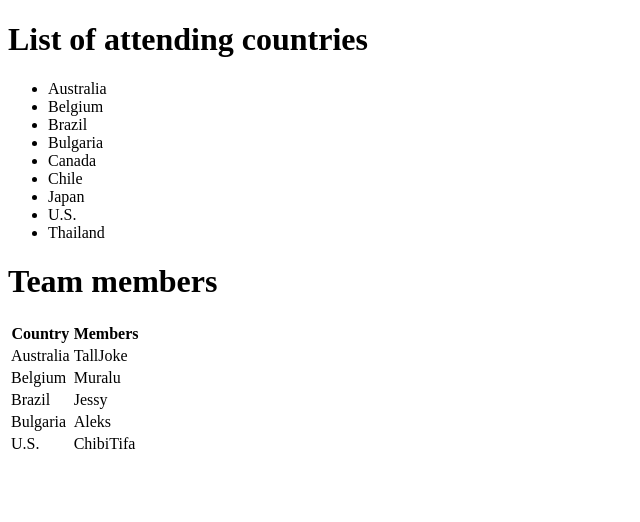
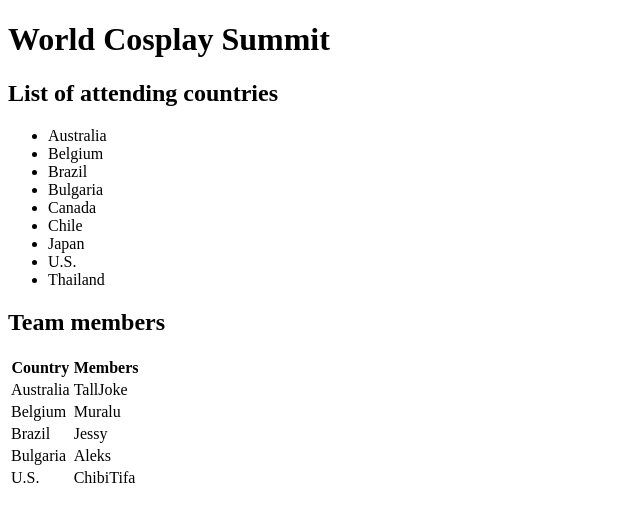
Before and after one commit to Nonkid/SecondWebsite, a plain HTML site: page moreinfo.asp/index.html in a window 1280 px wide. Shown: the whole page, without its empty margins (0-640 px from the left). Drawn offline with Linux system fonts and the light colour scheme.

Commit message:
Update index.html

```diff
--- a/moreinfo.asp/index.html
+++ b/moreinfo.asp/index.html
@@ -4,7 +4,8 @@
  <title>World Cosplay Summit</title>
  </head>
  <body>
- <h1>List of attending countries</h1>
+   <h1>World Cosplay Summit</h1>
+ <h2>List of attending countries</h2>
  <p>
  <ul>
  <li>Australia</li>
@@ -18,7 +19,7 @@
  <li>Thailand</li>
  </ul>
  </p>
- <h1>Team members</h1>
+ <h2>Team members</h2>
  <p>
  <table>
  <tr>
```
